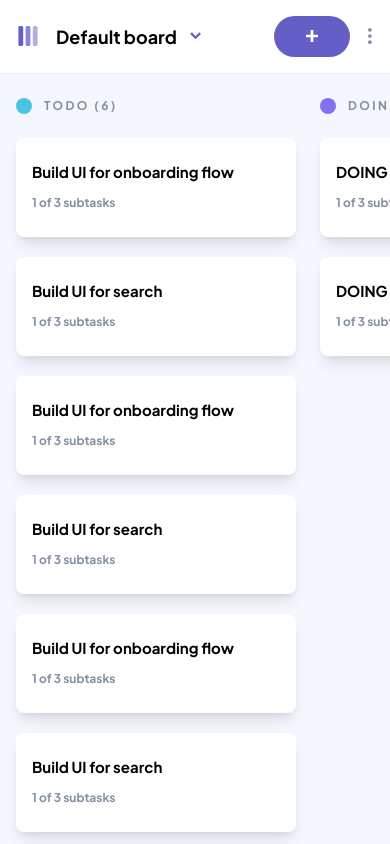
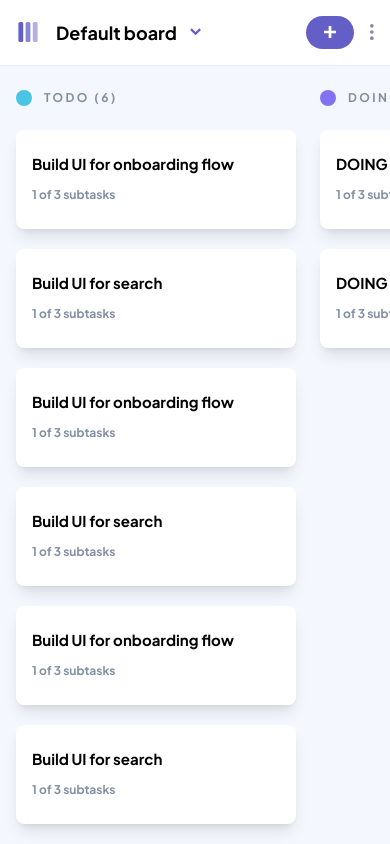
Before and after one commit to Newpoki/kanban, a React (Vite) app: page /boards/13b56b64-14df-4efa-8edf-567d80291c27 in a window 390 px wide. Built offline with nearby package versions, Linux system fonts and the light colour scheme.

Commit message:
fix: add new task button sizes

```diff
--- a/src/board/header/board-header.tsx
+++ b/src/board/header/board-header.tsx
@@ -23,13 +23,13 @@ export const BoardHeader = ({ board }: BoardHeaderProps) => {
 
             <div className="ml-auto flex items-center gap-4">
                 <Link to="/boards/$boardId/add" params={{ boardId: board.id }}>
-                    <Button className="capitalize">
-                        <Plus className=" w-3 md:hidden" />
+                    <Button className="px-[18px] capitalize" size="small">
+                        <Plus className="w-3 md:hidden" />
                         <span className="hidden md:block">+ Add new task</span>
                     </Button>
                 </Link>
 
-                <VerticalDots className="h-4 w-2" />
+                <VerticalDots className="h-5 w-1" />
             </div>
         </header>
     )
```
